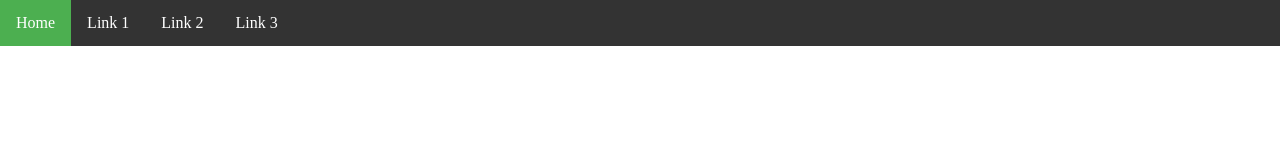
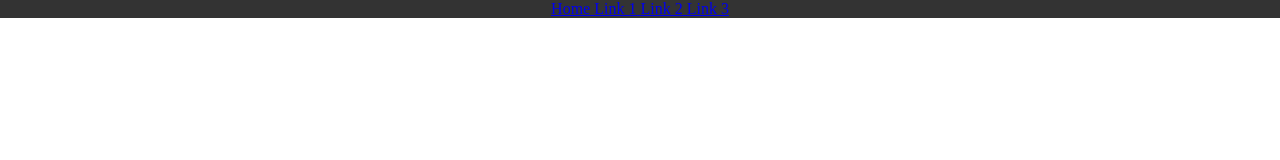
Before and after one commit to kelvyloo/kelvyloo.github.io, a plain HTML site: page index.html in a window 1280 px wide. Drawn offline with Linux system fonts and the light colour scheme.

Commit message:
Finally centered the nav bar

```diff
--- a/index.html
+++ b/index.html
@@ -4,46 +4,30 @@
         <meta charset="utf-8">
         <title>Home</title>
 
-        <style>
+        <style type="text/css">
             body {
-                padding: 0;
                 margin: 0;
             }
             ul {
-                border: 0;
                 list-style-type: none;
+                background-color: #333;
                 margin: 0;
                 padding: 0;
-                overflow: hidden;
-                background-color: #333;
+                text-align: center;
             }
             li {
-                float: left;
-            }
-            li a {
-                display: block;
-                color: white;
-                text-align: center;
-                padding: 14px 16px;
-                text-decoration: none;
-            }
-            li a:hover:not(.active) {
-                background-color:#111;
-            }
-            .active {
-                background-color: #4CAF50;
+                display: inline-block;
             }
         </style>
-
     </head>
-
 
     <body>
         <ul>
-            <li><a class="active" href="#home">Home</a></li>
-            <li><a href="#link1">Link 1</a></li>
-            <li><a href="#link2">Link 2</a></li>
-            <li><a href="#link3">Link 3</a></li>
+            <li><a href=Home</a>Home</li>
+            <li><a href=Home</a>Link 1</li>
+            <li><a href=Home</a>Link 2</li>
+            <li><a href=Home</a>Link 3</li>
         </ul>
     </body>
+
 </html>
```
